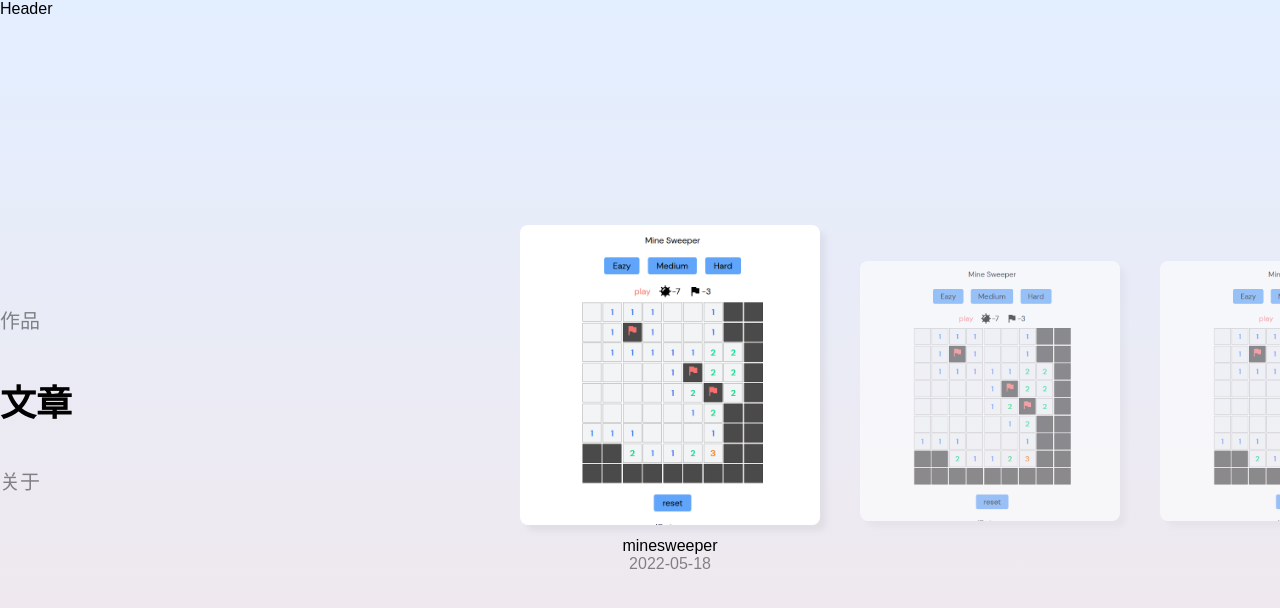
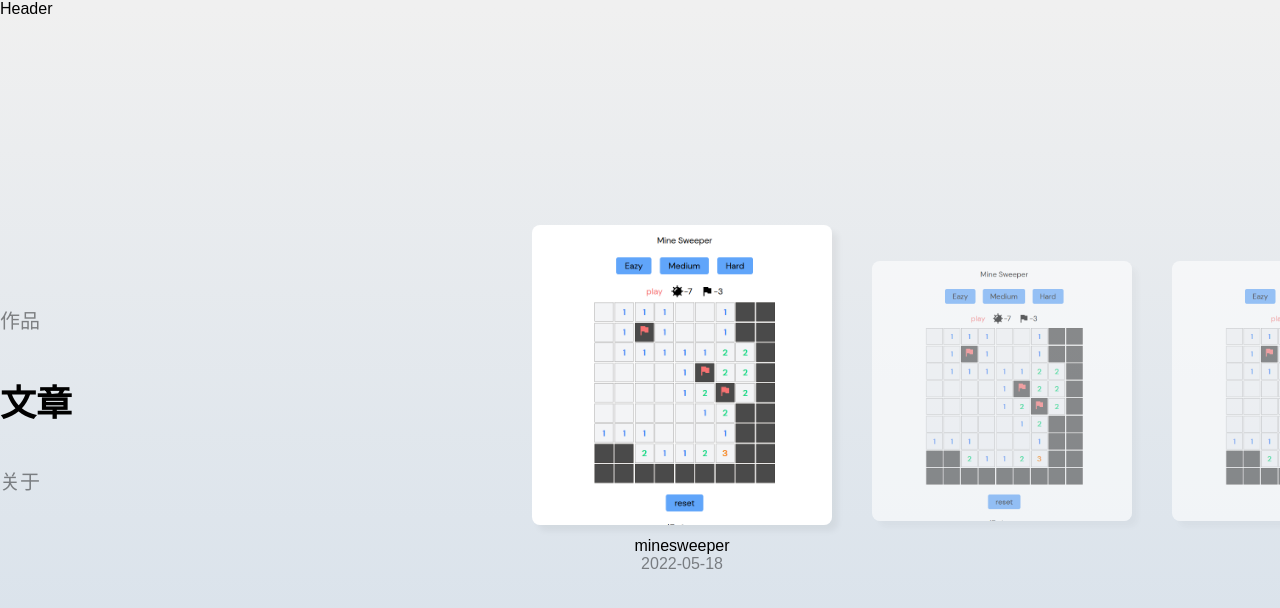
Before and after one commit to Circkoooooo/blog-ygyqq, a Vue app: page /#/ in a window 1280 px wide. Shown: the top 608 px of the page. Built offline with nearby package versions, Linux system fonts and the light colour scheme.

Commit message:
style: update style.

```diff
--- a/src/pages/Home/Home.css
+++ b/src/pages/Home/Home.css
@@ -11,11 +11,10 @@
 		align-items: center;
 	}
 	.left {
-		min-width: 500px;
+		min-width: 40%;
 	}
 }
 .main {
-	/* background-color: #f0f0f0; */
 	display: flex;
 	flex: 1;
 }
--- a/src/styles/global.css
+++ b/src/styles/global.css
@@ -15,5 +15,5 @@ body {
 #app {
 	display: flex;
 	flex-direction: column;
-	background: linear-gradient(0deg, #f3e7e9 0%, #e3eeff 99%, #e3eeff 100%);
+	background: linear-gradient(0deg, #d4dfea 0%, #f0f0f0 99%, #f0f0f0 100%);
 }
```
